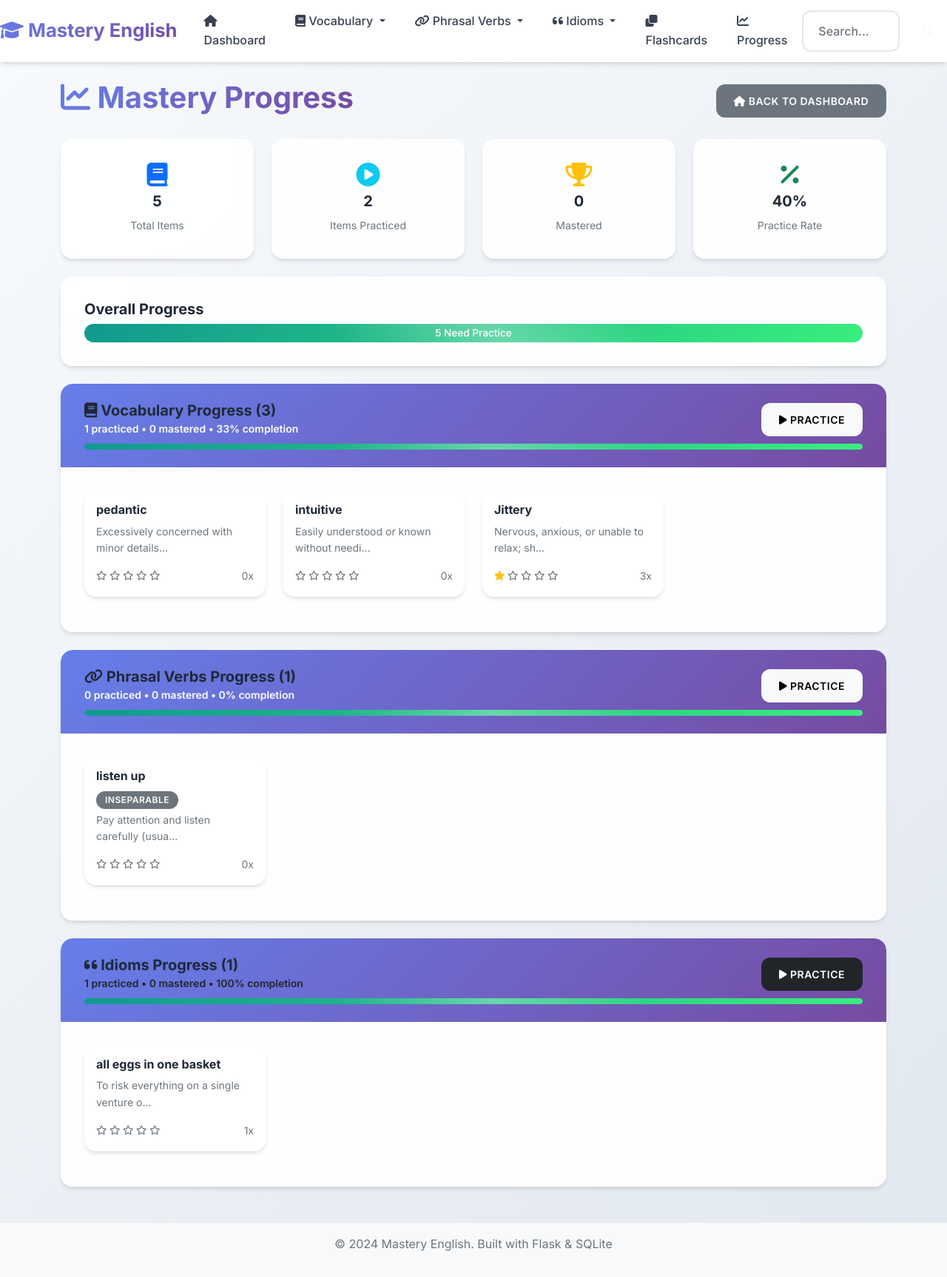
After one commit to skuma49/mastery-eng, a Flask app: page /progress in a window 1280 px wide. The commit adds this page. Shown: the whole page at 74% size. Run offline with Flask 3, Linux system fonts and the light colour scheme.

Commit message:
added progress change

```diff
--- a/app.py
+++ b/app.py
@@ -381,6 +381,102 @@ def search():
 
     return render_template('search_results.html', query=query, results=results)
 
+@app.route('/progress')
+def progress():
+    """Show mastery progress for all items"""
+    # Get all items with their mastery levels
+    vocabulary_items = VocabularyWord.query.all()
+    phrasal_verbs = PhrasalVerb.query.all()
+    idioms = Idiom.query.all()
+
+    # Process vocabulary
+    vocab_data = []
+    for item in vocabulary_items:
+        vocab_data.append({
+            'word': item.word,
+            'meaning': item.definition,
+            'mastery_level': item.mastery_level or 0,
+            'times_practiced': item.times_practiced or 0,
+            'last_practiced': item.last_practiced,
+            'id': item.id
+        })
+
+    # Process phrasal verbs
+    phrasal_data = []
+    for item in phrasal_verbs:
+        phrasal_data.append({
+            'word': item.phrasal_verb,
+            'meaning': item.meaning,
+            'separable': item.separable,
+            'mastery_level': item.mastery_level or 0,
+            'times_practiced': item.times_practiced or 0,
+            'last_practiced': item.last_practiced,
+            'id': item.id
+        })
+
+    # Process idioms
+    idiom_data = []
+    for item in idioms:
+        idiom_data.append({
+            'word': item.idiom,
+            'meaning': item.meaning,
+            'mastery_level': item.mastery_level or 0,
+            'times_practiced': item.times_practiced or 0,
+            'last_practiced': item.last_practiced,
+            'id': item.id
+        })
+
+    # Sort each category by mastery level (lowest first)
+    vocab_data.sort(key=lambda x: (x['mastery_level'], -(x['times_practiced'] or 0)))
+    phrasal_data.sort(key=lambda x: (x['mastery_level'], -(x['times_practiced'] or 0)))
+    idiom_data.sort(key=lambda x: (x['mastery_level'], -(x['times_practiced'] or 0)))
+
+    # Calculate category statistics
+    def calc_category_stats(items):
+        total = len(items)
+        practiced = sum(1 for item in items if item['times_practiced'] > 0)
+        needs_practice = sum(1 for item in items if item['mastery_level'] <= 2)
+        good_progress = sum(1 for item in items if 3 <= item['mastery_level'] <= 4)
+        mastered = sum(1 for item in items if item['mastery_level'] == 5)
+
+        return {
+            'total': total,
+            'practiced': practiced,
+            'needs_practice': needs_practice,
+            'good_progress': good_progress,
+            'mastered': mastered,
+            'practice_percentage': round((practiced / total * 100) if total > 0 else 0)
+        }
+
+    vocab_stats = calc_category_stats(vocab_data)
+    phrasal_stats = calc_category_stats(phrasal_data)
+    idiom_stats = calc_category_stats(idiom_data)
+
+    # Calculate overall statistics
+    total_items = len(vocabulary_items) + len(phrasal_verbs) + len(idioms)
+    total_practiced = vocab_stats['practiced'] + phrasal_stats['practiced'] + idiom_stats['practiced']
+    total_needs_practice = vocab_stats['needs_practice'] + phrasal_stats['needs_practice'] + idiom_stats['needs_practice']
+    total_good_progress = vocab_stats['good_progress'] + phrasal_stats['good_progress'] + idiom_stats['good_progress']
+    total_mastered = vocab_stats['mastered'] + phrasal_stats['mastered'] + idiom_stats['mastered']
+
+    overall_stats = {
+        'total_items': total_items,
+        'total_practiced': total_practiced,
+        'needs_practice_count': total_needs_practice,
+        'good_progress_count': total_good_progress,
+        'mastered_count': total_mastered,
+        'practice_percentage': round((total_practiced / total_items * 100) if total_items > 0 else 0)
+    }
+
+    return render_template('progress.html',
+                         vocab_data=vocab_data,
+                         phrasal_data=phrasal_data,
+                         idiom_data=idiom_data,
+                         vocab_stats=vocab_stats,
+                         phrasal_stats=phrasal_stats,
+                         idiom_stats=idiom_stats,
+                         overall_stats=overall_stats)
+
 if __name__ == '__main__':
     # Try different ports if default is busy, but only on first run
     import os
--- a/templates/base.html
+++ b/templates/base.html
@@ -57,6 +57,11 @@
                             <i class="fas fa-clone"></i> Flashcards
                         </a>
                     </li>
+                    <li class="nav-item">
+                        <a class="nav-link" href="{{ url_for('progress') }}">
+                            <i class="fas fa-chart-line"></i> Progress
+                        </a>
+                    </li>
                 </ul>
                 <div class="d-flex">
                     <form class="d-flex" method="GET" action="{{ url_for('search') }}">
--- /dev/null
+++ b/templates/progress.html
@@ -0,0 +1,318 @@
+{% extends "base.html" %}
+
+{% block title %}Mastery Progress - Mastery English{% endblock %}
+
+{% block content %}
+<div class="row">
+    <div class="col-12">
+        <div class="d-flex justify-content-between align-items-center mb-4">
+            <h1>
+                <i class="fas fa-chart-line"></i> Mastery Progress
+            </h1>
+            <a href="{{ url_for('index') }}" class="btn btn-secondary">
+                <i class="fas fa-home"></i> Back to Dashboard
+            </a>
+        </div>
+    </div>
+</div>
+
+<!-- Overall Progress Overview -->
+<div class="row mb-4">
+    <div class="col-md-3">
+        <div class="card text-center">
+            <div class="card-body">
+                <i class="fas fa-book fa-2x text-primary mb-2"></i>
+                <h5>{{ overall_stats.total_items }}</h5>
+                <small class="text-muted">Total Items</small>
+            </div>
+        </div>
+    </div>
+    <div class="col-md-3">
+        <div class="card text-center">
+            <div class="card-body">
+                <i class="fas fa-play-circle fa-2x text-info mb-2"></i>
+                <h5>{{ overall_stats.total_practiced }}</h5>
+                <small class="text-muted">Items Practiced</small>
+            </div>
+        </div>
+    </div>
+    <div class="col-md-3">
+        <div class="card text-center">
+            <div class="card-body">
+                <i class="fas fa-trophy fa-2x text-warning mb-2"></i>
+                <h5>{{ overall_stats.mastered_count }}</h5>
+                <small class="text-muted">Mastered</small>
+            </div>
+        </div>
+    </div>
+    <div class="col-md-3">
+        <div class="card text-center">
+            <div class="card-body">
+                <i class="fas fa-percentage fa-2x text-success mb-2"></i>
+                <h5>{{ overall_stats.practice_percentage }}%</h5>
+                <small class="text-muted">Practice Rate</small>
+            </div>
+        </div>
+    </div>
+</div>
+
+<!-- Overall Progress Bar -->
+<div class="row mb-4">
+    <div class="col-12">
+        <div class="card">
+            <div class="card-body">
+                <h5 class="card-title">Overall Progress</h5>
+                <div class="progress" style="height: 25px;">
+                    {% set needs_percent = (overall_stats.needs_practice_count / overall_stats.total_items * 100) if overall_stats.total_items > 0 else 0 %}
+                    {% set good_percent = (overall_stats.good_progress_count / overall_stats.total_items * 100) if overall_stats.total_items > 0 else 0 %}
+                    {% set mastered_percent = (overall_stats.mastered_count / overall_stats.total_items * 100) if overall_stats.total_items > 0 else 0 %}
+
+                    <div class="progress-bar bg-danger" style="width: {{ needs_percent }}%">
+                        <span class="text-white">{{ overall_stats.needs_practice_count }} Need Practice</span>
+                    </div>
+                    <div class="progress-bar bg-warning" style="width: {{ good_percent }}%">
+                        <span class="text-dark">{{ overall_stats.good_progress_count }} Good Progress</span>
+                    </div>
+                    <div class="progress-bar bg-success" style="width: {{ mastered_percent }}%">
+                        <span class="text-white">{{ overall_stats.mastered_count }} Mastered</span>
+                    </div>
+                </div>
+            </div>
+        </div>
+    </div>
+</div>
+
+<!-- Vocabulary Progress Section -->
+{% if vocab_data %}
+<div class="row mb-4">
+    <div class="col-12">
+        <div class="card">
+            <div class="card-header bg-primary text-white">
+                <div class="d-flex justify-content-between align-items-center">
+                    <div>
+                        <h5 class="mb-0">
+                            <i class="fas fa-book"></i> Vocabulary Progress ({{ vocab_stats.total }})
+                        </h5>
+                        <small>{{ vocab_stats.practiced }} practiced • {{ vocab_stats.mastered }} mastered • {{ vocab_stats.practice_percentage }}% completion</small>
+                    </div>
+                    <a href="{{ url_for('flashcards', category='vocabulary') }}" class="btn btn-light btn-sm">
+                        <i class="fas fa-play"></i> Practice
+                    </a>
+                </div>
+                <div class="progress mt-2" style="height: 8px;">
+                    {% set v_needs_percent = (vocab_stats.needs_practice / vocab_stats.total * 100) if vocab_stats.total > 0 else 0 %}
+                    {% set v_good_percent = (vocab_stats.good_progress / vocab_stats.total * 100) if vocab_stats.total > 0 else 0 %}
+                    {% set v_mastered_percent = (vocab_stats.mastered / vocab_stats.total * 100) if vocab_stats.total > 0 else 0 %}
+
+                    <div class="progress-bar bg-danger" style="width: {{ v_needs_percent }}%"></div>
+                    <div class="progress-bar bg-warning" style="width: {{ v_good_percent }}%"></div>
+                    <div class="progress-bar bg-success" style="width: {{ v_mastered_percent }}%"></div>
+                </div>
+            </div>
+            <div class="card-body">
+                <div class="row">
+                    {% for item in vocab_data[:12] %}
+                    <div class="col-md-6 col-lg-3 mb-3">
+                        <div class="card border-primary">
+                            <div class="card-body p-3">
+                                <h6 class="card-title">{{ item.word }}</h6>
+                                <p class="card-text small text-muted">{{ item.meaning[:40] }}{% if item.meaning|length > 40 %}...{% endif %}</p>
+                                <div class="d-flex justify-content-between align-items-center">
+                                    <div class="mastery-stars">
+                                        {% for i in range(5) %}
+                                            {% if i < item.mastery_level %}
+                                                <i class="fas fa-star text-warning"></i>
+                                            {% else %}
+                                                <i class="far fa-star text-muted"></i>
+                                            {% endif %}
+                                        {% endfor %}
+                                    </div>
+                                    <small class="text-muted">{{ item.times_practiced }}x</small>
+                                </div>
+                            </div>
+                        </div>
+                    </div>
+                    {% endfor %}
+                </div>
+                {% if vocab_data|length > 12 %}
+                <div class="text-center">
+                    <small class="text-muted">Showing first 12 of {{ vocab_data|length }} vocabulary words</small>
+                </div>
+                {% endif %}
+            </div>
+        </div>
+    </div>
+</div>
+{% endif %}
+
+<!-- Phrasal Verbs Progress Section -->
+{% if phrasal_data %}
+<div class="row mb-4">
+    <div class="col-12">
+        <div class="card">
+            <div class="card-header bg-info text-white">
+                <div class="d-flex justify-content-between align-items-center">
+                    <div>
+                        <h5 class="mb-0">
+                            <i class="fas fa-link"></i> Phrasal Verbs Progress ({{ phrasal_stats.total }})
+                        </h5>
+                        <small>{{ phrasal_stats.practiced }} practiced • {{ phrasal_stats.mastered }} mastered • {{ phrasal_stats.practice_percentage }}% completion</small>
+                    </div>
+                    <a href="{{ url_for('flashcards', category='phrasal-verbs') }}" class="btn btn-light btn-sm">
+                        <i class="fas fa-play"></i> Practice
+                    </a>
+                </div>
+                <div class="progress mt-2" style="height: 8px;">
+                    {% set p_needs_percent = (phrasal_stats.needs_practice / phrasal_stats.total * 100) if phrasal_stats.total > 0 else 0 %}
+                    {% set p_good_percent = (phrasal_stats.good_progress / phrasal_stats.total * 100) if phrasal_stats.total > 0 else 0 %}
+                    {% set p_mastered_percent = (phrasal_stats.mastered / phrasal_stats.total * 100) if phrasal_stats.total > 0 else 0 %}
+
+                    <div class="progress-bar bg-danger" style="width: {{ p_needs_percent }}%"></div>
+                    <div class="progress-bar bg-warning" style="width: {{ p_good_percent }}%"></div>
+                    <div class="progress-bar bg-success" style="width: {{ p_mastered_percent }}%"></div>
+                </div>
+            </div>
+            <div class="card-body">
+                <div class="row">
+                    {% for item in phrasal_data[:12] %}
+                    <div class="col-md-6 col-lg-3 mb-3">
+                        <div class="card border-info">
+                            <div class="card-body p-3">
+                                <h6 class="card-title">{{ item.word }}</h6>
+                                {% if item.separable is defined %}
+                                    <span class="badge badge-sm bg-secondary mb-1">{{ 'Separable' if item.separable else 'Inseparable' }}</span>
+                                {% endif %}
+                                <p class="card-text small text-muted">{{ item.meaning[:40] }}{% if item.meaning|length > 40 %}...{% endif %}</p>
+                                <div class="d-flex justify-content-between align-items-center">
+                                    <div class="mastery-stars">
+                                        {% for i in range(5) %}
+                                            {% if i < item.mastery_level %}
+                                                <i class="fas fa-star text-warning"></i>
+                                            {% else %}
+                                                <i class="far fa-star text-muted"></i>
+                                            {% endif %}
+                                        {% endfor %}
+                                    </div>
+                                    <small class="text-muted">{{ item.times_practiced }}x</small>
+                                </div>
+                            </div>
+                        </div>
+                    </div>
+                    {% endfor %}
+                </div>
+                {% if phrasal_data|length > 12 %}
+                <div class="text-center">
+                    <small class="text-muted">Showing first 12 of {{ phrasal_data|length }} phrasal verbs</small>
+                </div>
+                {% endif %}
+            </div>
+        </div>
+    </div>
+</div>
+{% endif %}
+
+<!-- Idioms Progress Section -->
+{% if idiom_data %}
+<div class="row mb-4">
+    <div class="col-12">
+        <div class="card">
+            <div class="card-header bg-warning text-dark">
+                <div class="d-flex justify-content-between align-items-center">
+                    <div>
+                        <h5 class="mb-0">
+                            <i class="fas fa-quote-left"></i> Idioms Progress ({{ idiom_stats.total }})
+                        </h5>
+                        <small>{{ idiom_stats.practiced }} practiced • {{ idiom_stats.mastered }} mastered • {{ idiom_stats.practice_percentage }}% completion</small>
+                    </div>
+                    <a href="{{ url_for('flashcards', category='idioms') }}" class="btn btn-dark btn-sm">
+                        <i class="fas fa-play"></i> Practice
+                    </a>
+                </div>
+                <div class="progress mt-2" style="height: 8px;">
+                    {% set i_needs_percent = (idiom_stats.needs_practice / idiom_stats.total * 100) if idiom_stats.total > 0 else 0 %}
+                    {% set i_good_percent = (idiom_stats.good_progress / idiom_stats.total * 100) if idiom_stats.total > 0 else 0 %}
+                    {% set i_mastered_percent = (idiom_stats.mastered / idiom_stats.total * 100) if idiom_stats.total > 0 else 0 %}
+
+                    <div class="progress-bar bg-danger" style="width: {{ i_needs_percent }}%"></div>
+                    <div class="progress-bar bg-warning" style="width: {{ i_good_percent }}%"></div>
+                    <div class="progress-bar bg-success" style="width: {{ i_mastered_percent }}%"></div>
+                </div>
+            </div>
+            <div class="card-body">
+                <div class="row">
+                    {% for item in idiom_data[:12] %}
+                    <div class="col-md-6 col-lg-3 mb-3">
+                        <div class="card border-warning">
+                            <div class="card-body p-3">
+                                <h6 class="card-title">{{ item.word }}</h6>
+                                <p class="card-text small text-muted">{{ item.meaning[:40] }}{% if item.meaning|length > 40 %}...{% endif %}</p>
+                                <div class="d-flex justify-content-between align-items-center">
+                                    <div class="mastery-stars">
+                                        {% for i in range(5) %}
+                                            {% if i < item.mastery_level %}
+                                                <i class="fas fa-star text-warning"></i>
+                                            {% else %}
+                                                <i class="far fa-star text-muted"></i>
+                                            {% endif %}
+                                        {% endfor %}
+                                    </div>
+                                    <small class="text-muted">{{ item.times_practiced }}x</small>
+                                </div>
+                            </div>
+                        </div>
+                    </div>
+                    {% endfor %}
+                </div>
+                {% if idiom_data|length > 12 %}
+                <div class="text-center">
+                    <small class="text-muted">Showing first 12 of {{ idiom_data|length }} idioms</small>
+                </div>
+                {% endif %}
+            </div>
+        </div>
+    </div>
+</div>
+{% endif %}
+
+<!-- Empty State -->
+{% if overall_stats.total_items == 0 %}
+<div class="row">
+    <div class="col-12">
+        <div class="text-center">
+            <i class="fas fa-chart-line fa-4x text-muted mb-3"></i>
+            <h3>No Items to Track</h3>
+            <p class="text-muted">Add some vocabulary words, phrasal verbs, or idioms to start tracking your mastery progress.</p>
+            <div class="mt-3">
+                <a href="{{ url_for('add_vocabulary') }}" class="btn btn-primary me-2">
+                    <i class="fas fa-plus"></i> Add Vocabulary
+                </a>
+                <a href="{{ url_for('add_phrasal_verb') }}" class="btn btn-info me-2">
+                    <i class="fas fa-plus"></i> Add Phrasal Verb
+                </a>
+                <a href="{{ url_for('add_idiom') }}" class="btn btn-warning">
+                    <i class="fas fa-plus"></i> Add Idiom
+                </a>
+            </div>
+        </div>
+    </div>
+</div>
+{% endif %}
+{% endblock %}
+
+{% block scripts %}
+<style>
+.mastery-stars {
+    font-size: 0.8rem;
+}
+.card-title {
+    margin-bottom: 0.5rem;
+}
+.progress {
+    border-radius: 10px;
+}
+.progress-bar {
+    font-size: 0.85rem;
+    font-weight: 500;
+}
+</style>
+{% endblock %}
```
Also changed, not shown: templates/index.html (+20 -0 lines).
